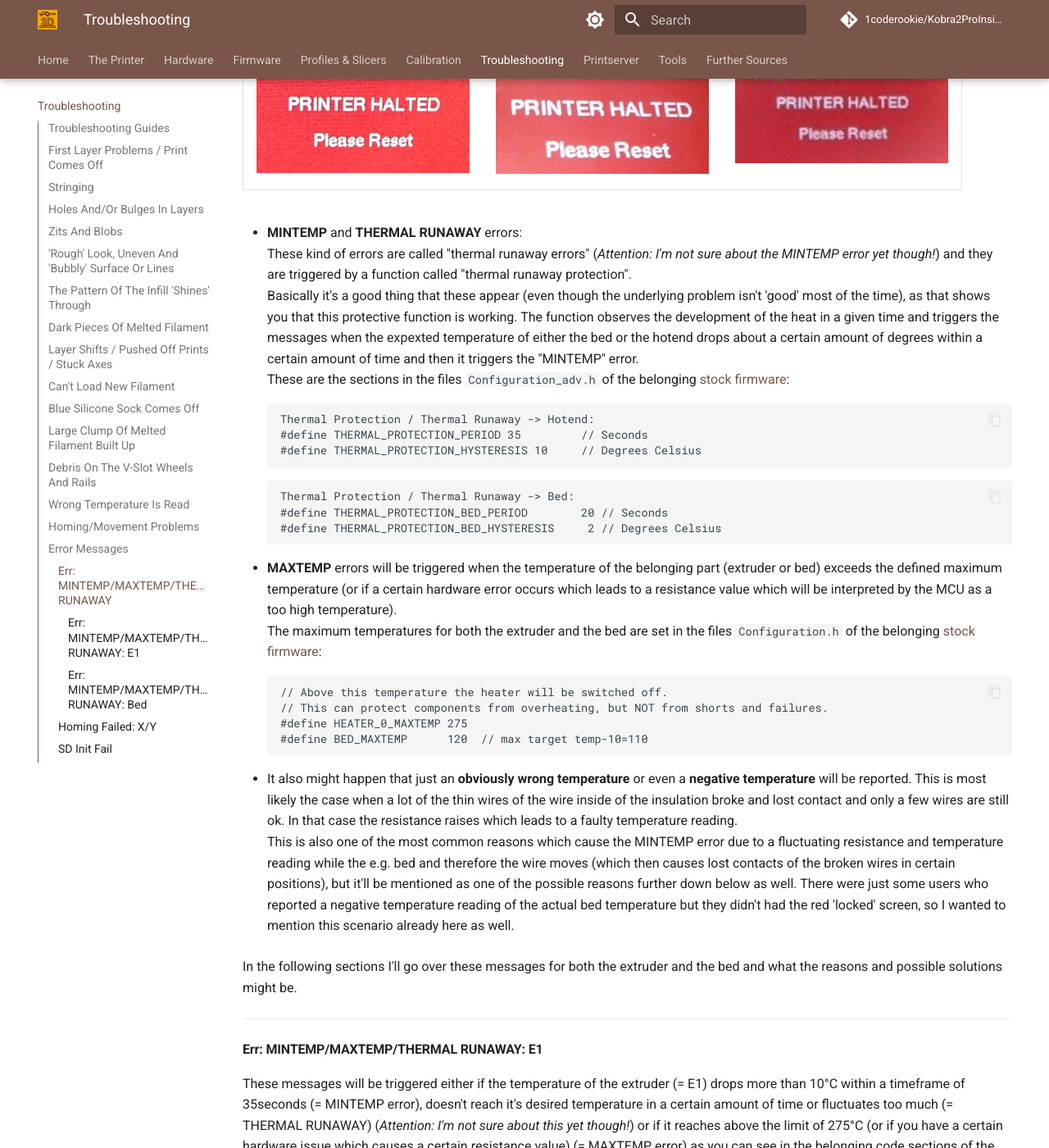
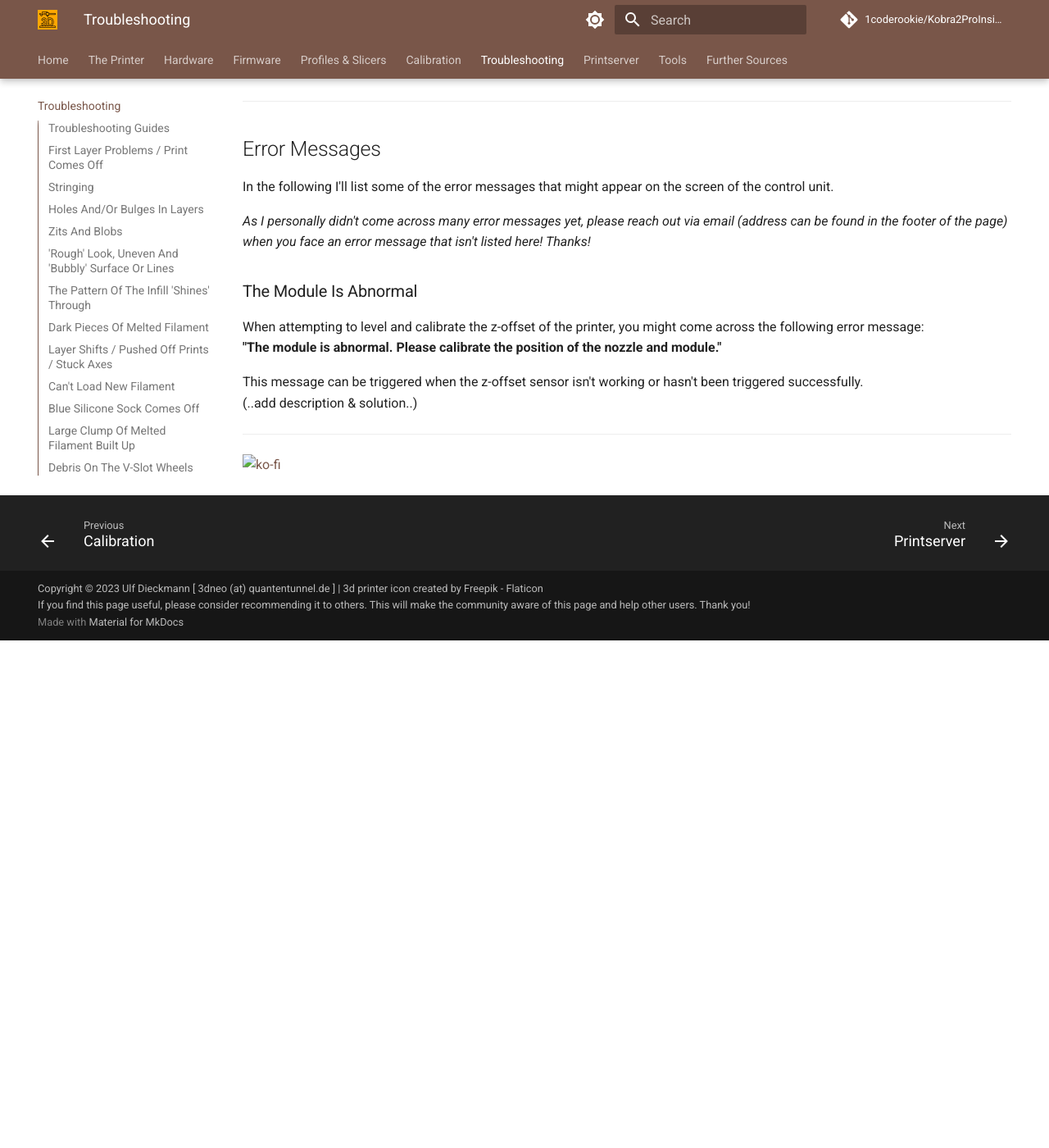
Before and after one commit to 1coderookie/Kobra2ProInsights, an MkDocs documentation site: the page built from docs/troubleshooting.md, in a window 1280 px wide and 1400 px high, scrolled down 9561 px. Shown: the whole window at 82% size. Built offline with MkDocs 1.6.1 and Material for MkDocs 9.7.7, drawn with Linux system fonts in a browser that asks for light colours; comment, search, counter and statistics services are not loaded; after the commit the page ends 10342 px from its top, so only the background shows below that; some of the changed text lies outside the part shown.

Commit message:
Update troubleshooting.md

```diff
--- a/docs/troubleshooting.md
+++ b/docs/troubleshooting.md
@@ -163,12 +163,30 @@
 Most likely you are running them with *too much pressure* against the rails, means, you need to slightly adjust the position using the eccentric nuts and turn the belonging wheels a tiny bit away from the rail.
 The other possible cause is a misalignment of the wheels. As the wheels are running along that v-slot, heavy wear and tear occurs if they aren't positioned correctly and if they're running a bit slanted in the slots. This can happen if something went wrong when installing them initially. In that case inspect the position as well and check if the bolts, spacers and eccentric nuts are mounted correctly.
 
+---
+
+## Debris On The SG15 Bearings And Rails
+Debris of the bearings and rails can be considered as being normal - *to a certain degree*.
+
+As both parts are made out of metal, wear and tear does occur.
+
+Imho three main causes can be mentioned:
+- The bearings are running too tight along the rails.
+- The bearings are misaligned.
+- The bearings and rails aren't lubed.
+
+For avoiding this as much as possible, do maintenance regularly, which means cleaning and lubricating the parts. Also check the position of the bearings - if they're running too tight along the rails, an increased amount of wear and tear will be caused.
+
+See the following picture where you can clearly see a wear and tear, in this case of the rail's surface. According to the user who took this picture, this is the state after printing about one spool of filament - which is absolutely not "normal"!
+
+(add pic rails wear & tear)
+
+The reason for this was most likely the bearings being positioned too tight to the rail. Insufficient lubrification also plays a role as mentioned, but in this case the user did apply lube.
 
 ---
 
 ## Wrong Temperature Is Read
-If an obviously wrong temperature is read (like e.g. 10° for the bed when you have 25° room temperature or even a negative temperature when it's obvously not *that* cold), then it's most likely that you face a faulty wire. The wires inside of the wires tend to break due to the movement and poor quality, and when only a few wires are left, the resistance becomes bigger - which results in an obviously faulty reading.
-See the section ["Err: MINTEMP/MAXTEMP/THERMAL RUNAWAY"](#err-mintempmaxtempthermal-runaway) and the reasons listed there as well as the possible solutions for further information.
+If an obviously wrong temperature is read (like e.g. 10° for the bed when you have 25° room temperature or even a negative temperature when it's obvously not *that* cold), then it's most likely that you face a faulty wire. The starnds inside of the wires tend to break due to the movement and poor quality, and when only a few wires are left, the resistance becomes bigger - which results in an obviously faulty reading.
 
 ---
 
@@ -212,6 +230,18 @@
 
 ## Error Messages
 In the following I'll list some of the error messages that might appear on the screen of the control unit.
+
+*As I personally didn't come across many error messages yet, please reach out via email (address can be found in the footer of the page) when you face an error message that isn't listed here! Thanks!*
+
+### The Module Is Abnormal
+
+When attempting to level and calibrate the z-offset of the printer, you might come across the following error message:
+**"The module is abnormal. Please calibrate the position of the nozzle and module."**
+
+This message can be triggered when the z-offset sensor isn't working or hasn't been triggered successfully.
+(..add description & solution..)
+
+<!---
 
 ### Err: MINTEMP/MAXTEMP/THERMAL RUNAWAY
 
@@ -366,6 +396,7 @@
 
 However, it might happen that you'll have to try more than one card, as the printer somehow seems to be a bit picky - I personally had to try five(!) different cards, until it finally accepted one. The reason for this is unknown to me..
 
+-->
 
 ---
 
```
